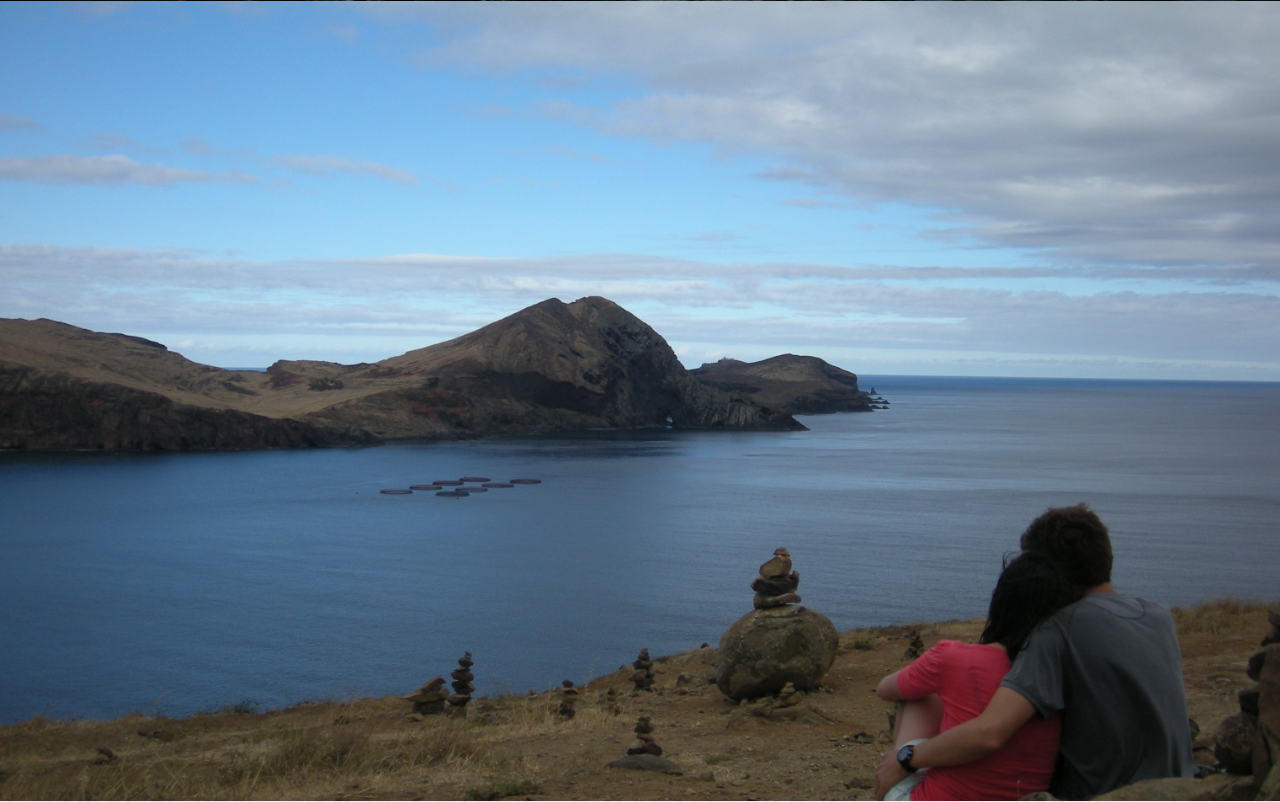
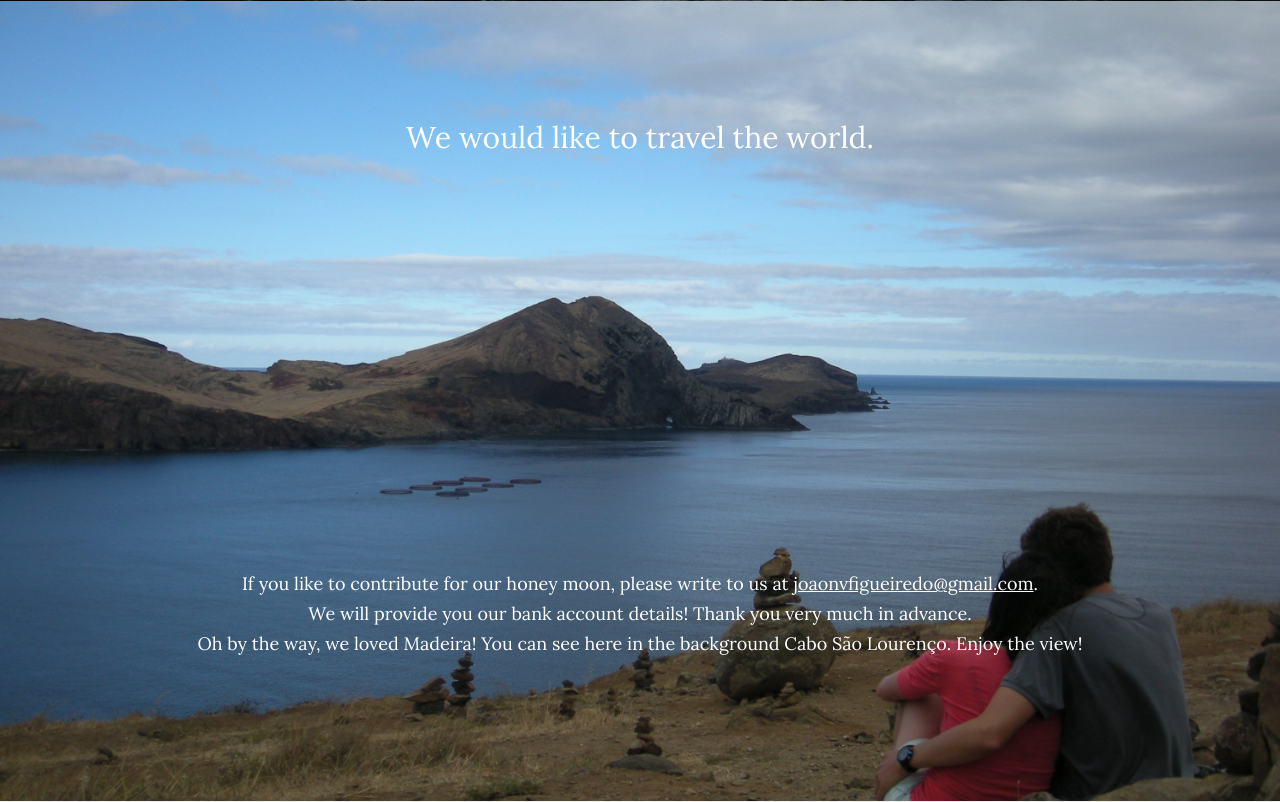
Before and after one commit to j1fig/wedding, a Django app: page / in a window 1280 px wide. Shown: the part 3199-4001 px from the top of the page. Run offline with Django 3.2, Linux system fonts and the light colour scheme; data that the repository does not hold is empty; parts of the project's set-up code (start-up, migrations or seed data) failed here and were passed over; some libraries are stand-ins or nearby versions.

Commit message:
added gifts section text

```diff
--- a/home/static/home/css/home.css
+++ b/home/static/home/css/home.css
@@ -207,6 +207,15 @@ section .row {
     height: 100%;
 }
 
+.gifts-bottom-text {
+    margin-top: 50vh;
+}
+
+.gifts-bottom-text a {
+    color: white;
+    text-decoration: underline;
+}
+
 .mail a {
     text-decoration: none;
 }
--- a/home/templates/home/home.html
+++ b/home/templates/home/home.html
@@ -116,6 +116,14 @@
   <section id="gifts" class="odd-section">
     <div class="container-fluid gifts-photo">
       <div class="row">
+        <div class="col-xs-12">
+          <h2>We would like to travel the world.</h2>
+        </div>
+        <div class="col-xs-12 gifts-bottom-text">
+          <h4>If you like to contribute for our honey moon, please write to us at <a href="mailto:joaonvfigueiredo@gmail.com">joaonvfigueiredo@gmail.com</a>.</h4>
+          <h4>We will provide you our bank account details! Thank you very much in advance.</h4>
+          <h4>Oh by the way, we loved Madeira! You can see here in the background Cabo São Lourenço. Enjoy the view!</h4>
+        </div>
       </div>
     </div>
   </section>
```
